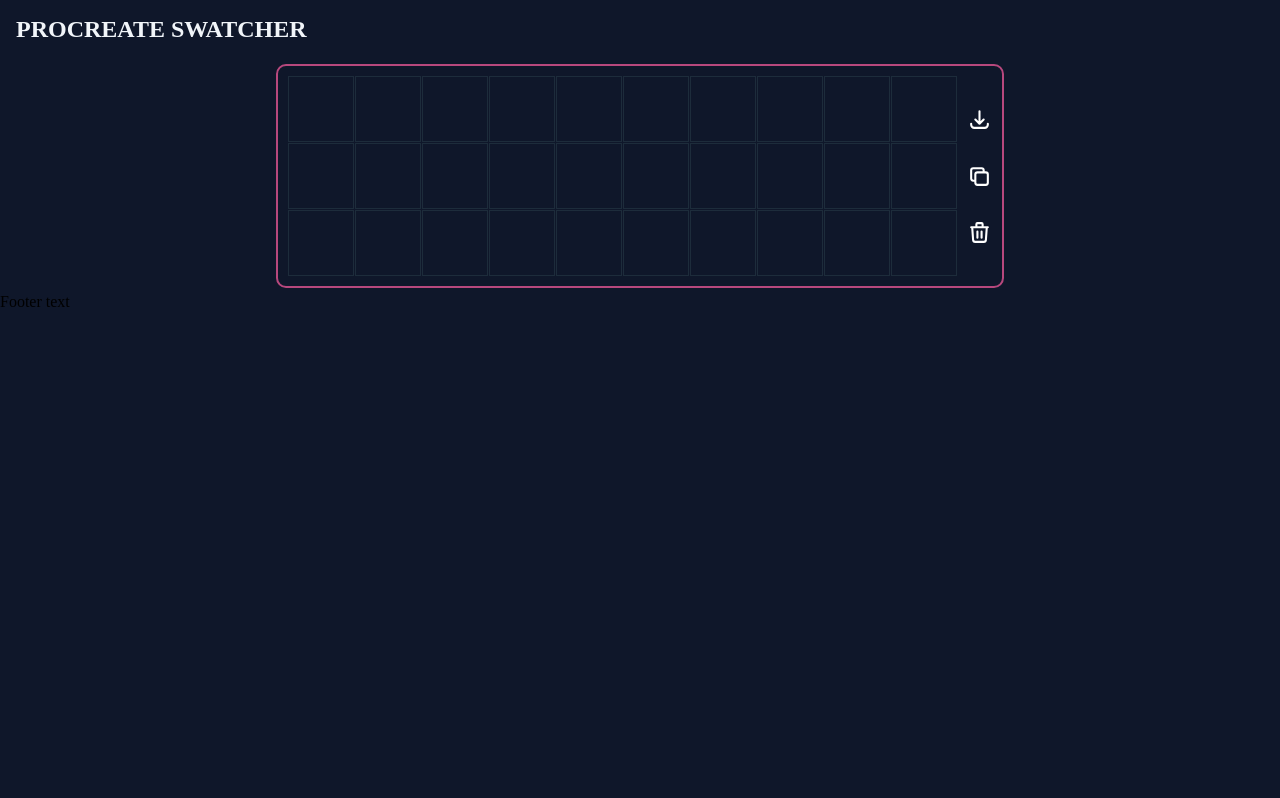
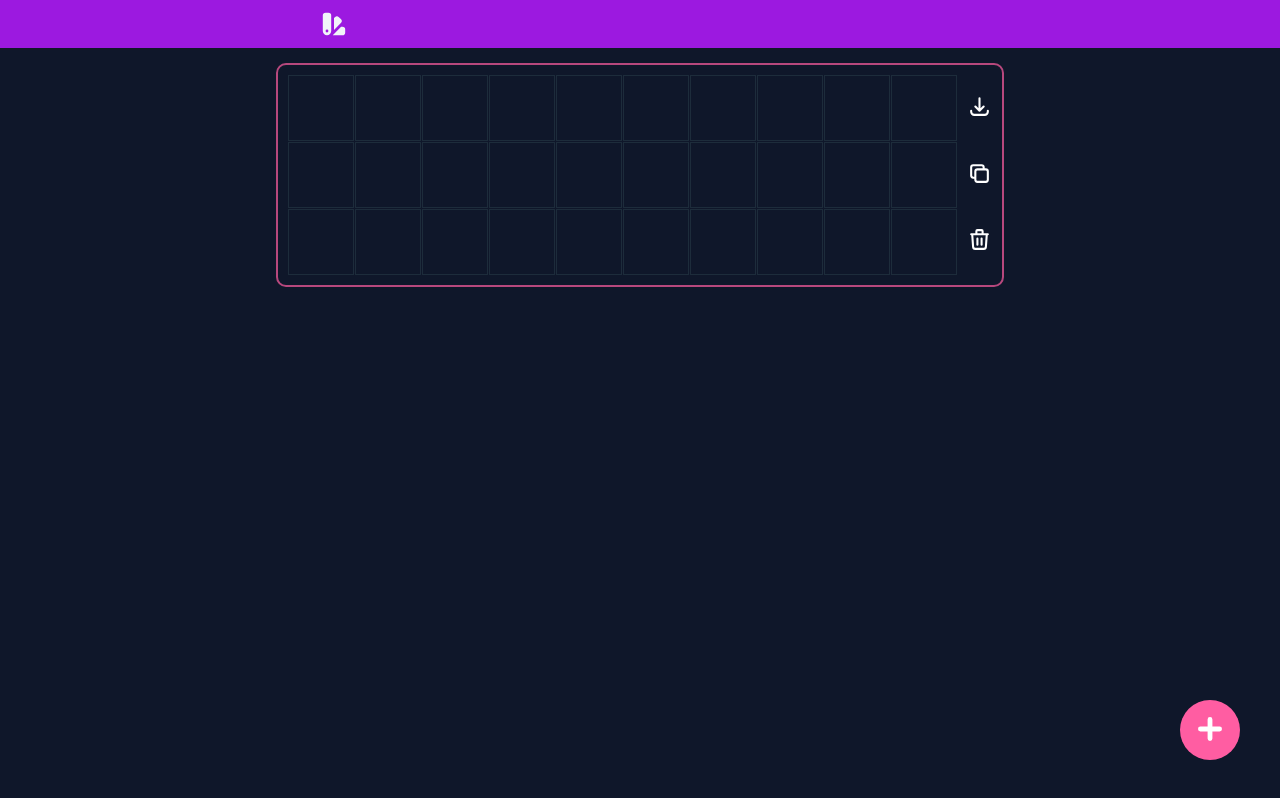
Before and after one commit to JeyRathnam/procreate-swatches, a React (Create React App) app: page / in a window 1280 px wide. Built offline with nearby package versions, Linux system fonts and the light colour scheme.

Commit message:
Somewhat working version

```diff
--- a/package.json
+++ b/package.json
@@ -6,6 +6,9 @@
     "@testing-library/jest-dom": "^5.11.4",
     "@testing-library/react": "^11.1.0",
     "@testing-library/user-event": "^12.1.10",
+    "file-saver": "^2.0.5",
+    "jszip": "^3.7.1",
+    "onecolor": "^3.1.0",
     "react": "^17.0.2",
     "react-colorful": "^5.5.0",
     "react-dom": "^17.0.2",
--- a/src/App.js
+++ b/src/App.js
@@ -1,4 +1,5 @@
 import { createGlobalStyle } from "styled-components";
+import AddNew from "./Components/AddNew";
 import Layout from "./Components/Layout/Layout";
 import Swatch from "./Components/Swatch/Swatch";
 
@@ -16,6 +17,7 @@
       <GlobalStyle />
       <Layout>
         <Swatch />
+        <AddNew />
       </Layout>
     </>
   );
--- /dev/null
+++ b/src/Components/AddNew.js
@@ -0,0 +1,41 @@
+import styled from "styled-components";
+import { useStore } from "../store";
+
+const StyledButton = styled.button`
+  position: fixed;
+  width: 60px;
+  height: 60px;
+  bottom: 40px;
+  right: 40px;
+  background-color: #ff5da2;
+  color: #fff;
+  border-radius: 50px;
+  text-align: center;
+  border: none;
+  cursor: pointer;
+`;
+
+const StyledDiv = styled.div`
+  height: 1000px;
+`;
+
+export default function AddNew() {
+  const addEmptyPalette = useStore((state) => state.addEmptyPalette);
+
+  return (
+    <StyledButton onClick={() => addEmptyPalette()}>
+      <svg
+        class="w-6 h-6"
+        fill="currentColor"
+        viewBox="0 0 20 20"
+        xmlns="http://www.w3.org/2000/svg"
+      >
+        <path
+          fill-rule="evenodd"
+          d="M10 5a1 1 0 011 1v3h3a1 1 0 110 2h-3v3a1 1 0 11-2 0v-3H6a1 1 0 110-2h3V6a1 1 0 011-1z"
+          clip-rule="evenodd"
+        ></path>
+      </svg>
+    </StyledButton>
+  );
+}
--- a/src/Components/Layout/Header.js
+++ b/src/Components/Layout/Header.js
@@ -1,10 +1,43 @@
 import styled from "styled-components";
 
-const StyledH1 = styled.h2`
+const StyledHeader = styled.header`
+  display: flex;
+  justify-content: center;
+  align-items: center;
+  background-color: #9c19e0;
+  height: 48px;
+`;
+
+const StyledDiv = styled.div`
+  display: flex;
+  align-items: center;
   color: #f1f5f9;
-  margin: 1rem 1rem;
+  width: 50vw;
+  margin: 0;
+`;
+
+const StyledSvg = styled.svg`
+  width: 28px;
+  height: 28px;
 `;
 
 export default function Header() {
-  return <StyledH1>PROCREATE SWATCHER</StyledH1>;
+  return (
+    <StyledHeader>
+      <StyledDiv>
+        <StyledSvg
+          class="w-6 h-6"
+          fill="currentColor"
+          viewBox="0 0 20 20"
+          xmlns="http://www.w3.org/2000/svg"
+        >
+          <path
+            fill-rule="evenodd"
+            d="M4 2a2 2 0 00-2 2v11a3 3 0 106 0V4a2 2 0 00-2-2H4zm1 14a1 1 0 100-2 1 1 0 000 2zm5-1.757l4.9-4.9a2 2 0 000-2.828L13.485 5.1a2 2 0 00-2.828 0L10 5.757v8.486zM16 18H9.071l6-6H16a2 2 0 012 2v2a2 2 0 01-2 2z"
+            clip-rule="evenodd"
+          ></path>
+        </StyledSvg>
+      </StyledDiv>
+    </StyledHeader>
+  );
 }
--- a/src/Components/Layout/Layout.js
+++ b/src/Components/Layout/Layout.js
@@ -1,5 +1,4 @@
 import styled from "styled-components";
-import Footer from "./Footer";
 import Header from "./Header";
 
 const Container = styled.div`
@@ -7,6 +6,7 @@
   margin: 0 auto;
   display: flex;
   justify-content: center;
+  margin-top: 10px;
 `;
 
 export default function Layout({ children }) {
@@ -14,7 +14,7 @@
     <>
       <Header />
       <Container>{children}</Container>
-      <Footer />
+      {/* <Footer /> */}
     </>
   );
 }
--- a/src/Components/Swatch/Pallet.js
+++ b/src/Components/Swatch/Pallet.js
@@ -1,12 +1,12 @@
-import { useEffect, useState } from "react";
 import styled from "styled-components";
+import { useStore } from "../../store";
+import exportTozip from "../../Utils/export";
 import { PopoverPicker } from "./PopoverPicker";
 
 const StyledPallet = styled.div`
   display: flex;
   margin: 5px;
   flex-direction: row;
-  align-items: center;
   border: 2px solid #ff5da2b3;
   border-radius: 10px;
   padding: 10px;
@@ -30,6 +30,7 @@
   cursor: pointer;
   outline: inherit;
   color: white;
+  flex-grow: 1;
 `;
 
 const StyledExportButton = styled(StyledActionButton)``;
@@ -38,96 +39,84 @@
   display: flex;
   flex-direction: column;
   margin-left: 10px;
-  height: 100%;
   justify-content: space-evenly;
 `;
 
-function ThirtyItems(colors, onColorChange) {
+function ThirtyItems(colors, paletteIndex) {
   const items = [];
 
-  for (let i = 0; i < 30; i++) {
-    const color = null;
-    if (colors.lenght <= i) {
-      color = colors[i];
-    }
+  if (colors.length <= 30) {
+    const len = colors.length;
+    colors[29] = null;
+    colors.fill(null, len, 30);
+  }
+
+  colors.forEach((color, i) =>
     items.push(
-      <PopoverPicker index={i} onChange={onColorChange} Existingcolor={color} />
-    );
-  }
+      <PopoverPicker
+        key={i}
+        color={color}
+        paletteIndex={paletteIndex}
+        colorIndex={i}
+      />
+    )
+  );
 
   return items;
 }
 
-export default function Pallet({
-  key,
-  colors,
-  updateColorPalette,
-  addNewPalette,
-}) {
-  const [newColors, setNewColors] = useState(colors);
-
-  useEffect(() => {
-    updateColorPalette(key, newColors);
-  }, [newColors]);
-
-  function onColorChange(i, color) {
-    const temp = newColors;
-    temp[i] = color;
-    setNewColors(temp);
-  }
-
-  function exportColor() {
-    console.log(newColors);
-  }
+export default function Pallet({ paletteIndex, colors }) {
+  const addNewPalette = useStore((state) => state.addNewPalette);
+  const deletePalette = useStore((state) => state.deletePalette);
 
   return (
     <StyledPallet>
-      <StyledGrid>{ThirtyItems(newColors, onColorChange)}</StyledGrid>
+      <StyledGrid>{ThirtyItems(colors, paletteIndex)}</StyledGrid>
       <StyledPaletteActions>
-        <StyledExportButton onClick={() => exportColor()}>
+        <StyledExportButton onClick={() => exportTozip(colors)}>
           <svg
-            class="w-6 h-6"
+            className="w-6 h-6"
             fill="none"
             stroke="currentColor"
             viewBox="0 0 24 24"
             xmlns="http://www.w3.org/2000/svg"
           >
             <path
-              stroke-linecap="round"
-              stroke-linejoin="round"
-              stroke-width="2"
+              strokeLinecap="round"
+              strokeLinejoin="round"
+              strokeWidth="2"
               d="M4 16v1a3 3 0 003 3h10a3 3 0 003-3v-1m-4-4l-4 4m0 0l-4-4m4 4V4"
             ></path>
           </svg>
         </StyledExportButton>
-        <StyledActionButton onClick={() => addNewPalette(newColors)}>
+        <StyledActionButton onClick={() => addNewPalette(colors.slice(0))}>
           <svg
-            class="w-6 h-6"
+            className="w-6 h-6"
             fill="none"
             stroke="currentColor"
             viewBox="0 0 24 24"
             xmlns="http://www.w3.org/2000/svg"
           >
             <path
-              stroke-linecap="round"
-              stroke-linejoin="round"
-              stroke-width="2"
+              strokeLinecap="round"
+              strokeLinejoin="round"
+              strokeWidth="2"
               d="M8 16H6a2 2 0 01-2-2V6a2 2 0 012-2h8a2 2 0 012 2v2m-6 12h8a2 2 0 002-2v-8a2 2 0 00-2-2h-8a2 2 0 00-2 2v8a2 2 0 002 2z"
             ></path>
           </svg>
         </StyledActionButton>
-        <StyledActionButton>
+        <StyledActionButton onClick={() => deletePalette(paletteIndex)}>
           <svg
-            class="w-6 h-6"
+            className="w-6 h-6"
             fill="none"
             stroke="currentColor"
             viewBox="0 0 24 24"
             xmlns="http://www.w3.org/2000/svg"
           >
             <path
-              stroke-linecap="round"
-              stroke-linejoin="round"
-              stroke-width="2"
+              strokeLinecap="round"
+              strokeLinejoin="round"
+              strokeWidth="2"
               d="M19 7l-.867 12.142A2 2 0 0116.138 21H7.862a2 2 0 01-1.995-1.858L5 7m5 4v6m4-6v6m1-10V4a1 1 0 00-1-1h-4a1 1 0 00-1 1v3M4 7h16"
             ></path>
           </svg>
--- a/src/Components/Swatch/Swatch.js
+++ b/src/Components/Swatch/Swatch.js
@@ -1,5 +1,5 @@
-import { useState } from "react/cjs/react.development";
 import styled from "styled-components";
+import { useStore } from "../../store";
 import Pallet from "./Pallet";
 
 const StyledSwatchContainer = styled.div`
@@ -10,32 +10,12 @@
 `;
 
 export default function Swatch() {
-  const existingColors = [["#FFFFFF", "#000000"]];
-
-  const [colorPalettes, setColorPalettes] = useState(existingColors);
-
-  function updateColorPallete(i, colors) {
-    console.log(i, colors);
-    const newPalette = [...colorPalettes];
-    newPalette[i] = colors;
-    setColorPalettes(newPalette);
-  }
-
-  function addNewPalette(pallete) {
-    console.log(...colorPalettes, pallete);
-    const newPalette = [...colorPalettes, pallete];
-    setColorPalettes(newPalette);
-  }
+  const colorPalettes = useStore((state) => state.palettes);
 
   return (
     <StyledSwatchContainer>
       {colorPalettes.map((colorPalette, i) => (
-        <Pallet
-          key={i}
-          colors={colorPalette}
-          updateColorPalette={updateColorPallete}
-          addNewPalette={addNewPalette}
-        />
+        <Pallet key={i} paletteIndex={i} colors={colorPalette} />
       ))}
     </StyledSwatchContainer>
   );
--- /dev/null
+++ b/src/Utils/export.js
@@ -0,0 +1,34 @@
+import saveAs from "file-saver";
+import JSZip from "jszip";
+import Color from "onecolor";
+function exportJson(colors) {
+  const data = [{ swatches: [] }];
+  colors.forEach((color) => {
+    if (color !== null) {
+      const parsed = Color(color);
+      const hsv = parsed.hsv();
+      console.log(parsed, hsv);
+      const colorSpace = 0;
+
+      data[0].swatches.push({
+        hue: hsv.h(),
+        saturation: hsv.s(),
+        brightness: hsv.v(),
+        alpha: 1,
+        colorSpace,
+      });
+    }
+  });
+
+  return JSON.stringify(data);
+}
+
+export default function exportTozip(colors) {
+  const data = exportJson(colors);
+  console.log(data);
+  var zip = new JSZip();
+  zip.file("Swatches.json", data);
+  zip.generateAsync({ type: "blob" }).then(function (content) {
+    saveAs(content, "export.swatches");
+  });
+}
--- a/src/store.js
+++ b/src/store.js
@@ -1,14 +1,37 @@
 import create from "zustand";
+import { devtools } from "zustand/middleware";
 
 function updateColorInPalette(i, colorIndex, color, palettes) {
   palettes[i][colorIndex] = color;
   return palettes;
 }
 
-const useStore = create((set) => ({
-  palettes: [[]],
-  addNewPalette: (palette) =>
-    set((state) => ({ palettes: [...state.palettes, palette] })),
-  updateColorInPalette: (i, colorIndex, color) =>
-    set((state) => updateColorInPalette(i, colorIndex, color, state.palettes)),
-}));
+function removePalette(paletteIndex, palettes) {
+  console.log(palettes, paletteIndex, palettes.length);
+  palettes.splice(paletteIndex, 1);
+  return palettes;
+}
+
+export const useStore = create(
+  devtools((set) => ({
+    palettes: [[]],
+
+    addNewPalette: (palette) =>
+      set((state) => ({ palettes: [...state.palettes, palette] })),
+
+    addEmptyPalette: () =>
+      set((state) => ({ palettes: [...state.palettes, []] })),
+
+    updateColorInPalette: (paletteIndex, colorIndex, color) =>
+      set((state) => ({
+        palettes: updateColorInPalette(paletteIndex, colorIndex, color, [
+          ...state.palettes,
+        ]),
+      })),
+
+    deletePalette: (paletteIndex) =>
+      set((state) => ({
+        palettes: removePalette(paletteIndex, [...state.palettes]),
+      })),
+  }))
+);
```
Also changed, not shown: src/Components/Swatch/PopoverPicker.js (+11 -6 lines), 1 other file (tests, documents, lock files or other folders).
